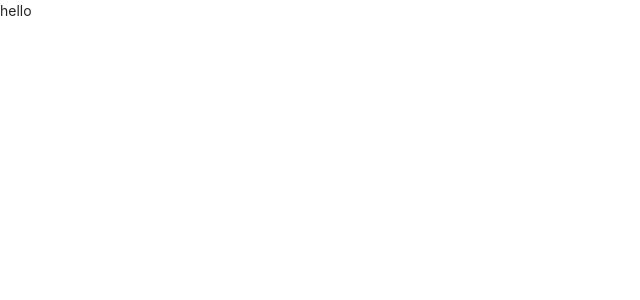
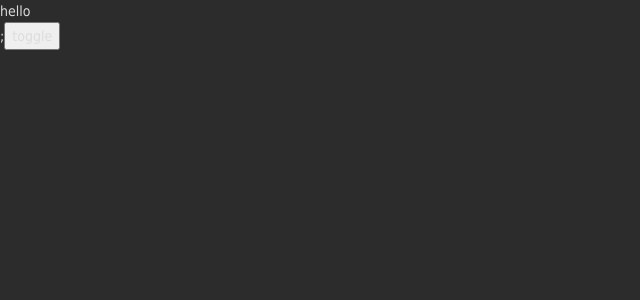
Before and after one commit to bim240/Blog, a React (Create React App) app: page / in a window 1280 px wide. Shown: the top 300 px of the page, without its empty margins (0-640 px from the left). Built offline with nearby package versions, Linux system fonts and the light colour scheme.

Commit message:
theme setup

```diff
--- /dev/null
+++ b/jsconfig.json
@@ -0,0 +1,6 @@
+{
+  "compilerOptions": {
+    "baseUrl": "src"
+  },
+  "include": ["src"]
+}
--- a/src/App.js
+++ b/src/App.js
@@ -1,5 +1,22 @@
+import { useState } from "react";
+import { ThemeProvider } from "styled-components";
+import { GlobalStyles } from "utils/Styles/GlobalStyles";
+import { lightTheme, darkTheme } from "utils/Styles/Themes";
+
 function App() {
-  return <div className="App">hello</div>;
+  const [theme, setTheme] = useState("dark");
+  return (
+    <ThemeProvider theme={theme === "light" ? lightTheme : darkTheme}>
+      <GlobalStyles />
+      <div className="App">hello</div>;
+      <button
+        type="primary"
+        onClick={() => setTheme(theme === "light" ? "dark" : "light")}>
+        {" "}
+        toggle
+      </button>
+    </ThemeProvider>
+  );
 }
 
 export default App;
--- /dev/null
+++ b/src/utils/Styles/GlobalStyles.js
@@ -0,0 +1,9 @@
+import { createGlobalStyle } from "styled-components";
+export const GlobalStyles = createGlobalStyle`
+  body {
+    background: ${({ theme }) => theme.body};
+    color: ${({ theme }) => theme.text};
+    font-family: Tahoma, Helvetica, Arial, Roboto, sans-serif;
+    transition: all 0.50s linear;
+  }
+  `;
--- /dev/null
+++ b/src/utils/Styles/Themes.js
@@ -0,0 +1,10 @@
+export const lightTheme = {
+  body: "#dcdcdc",
+  text: "#2c2c2c",
+  background: "#dcdcdc",
+};
+export const darkTheme = {
+  body: "#2c2c2c",
+  text: "#dcdcdc",
+  background: "#999",
+};
```
Also changed, not shown: src/Components/Footer/index.jsx (added).
